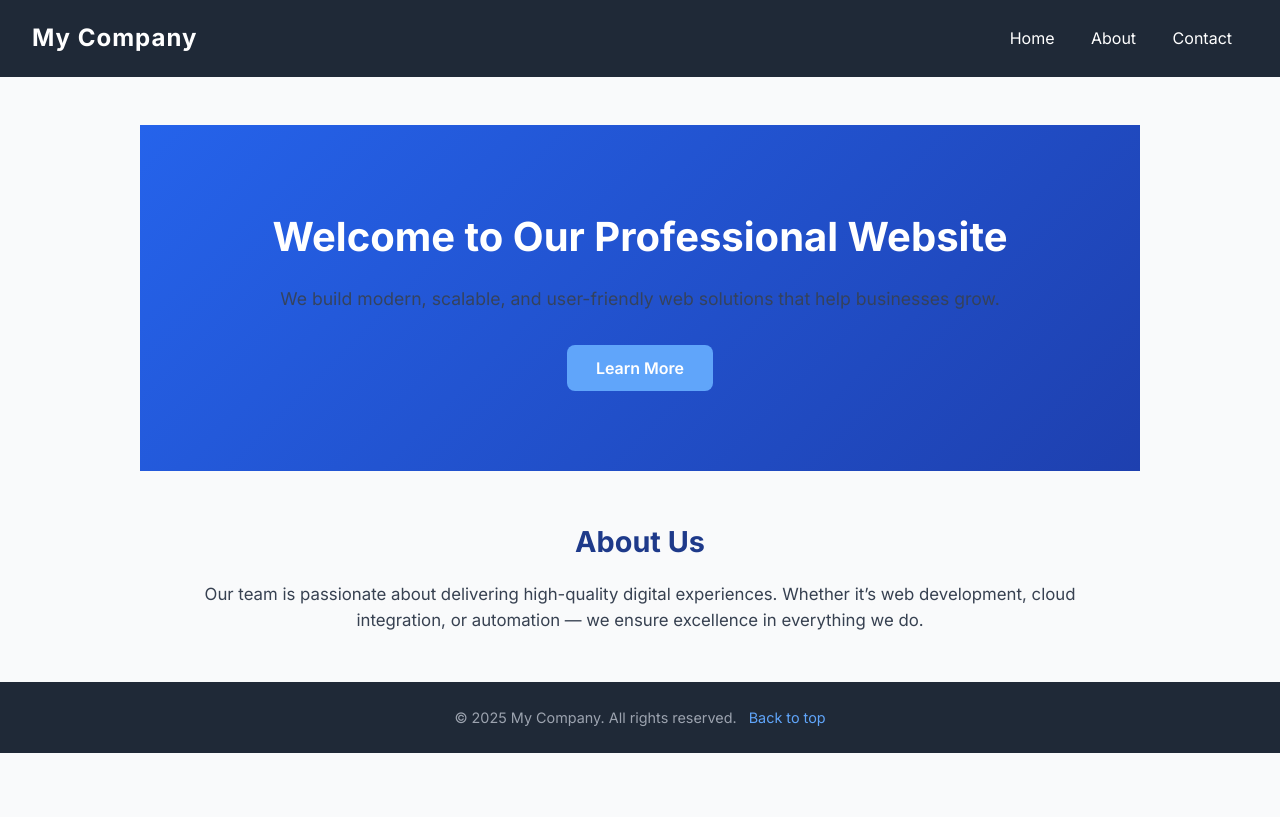
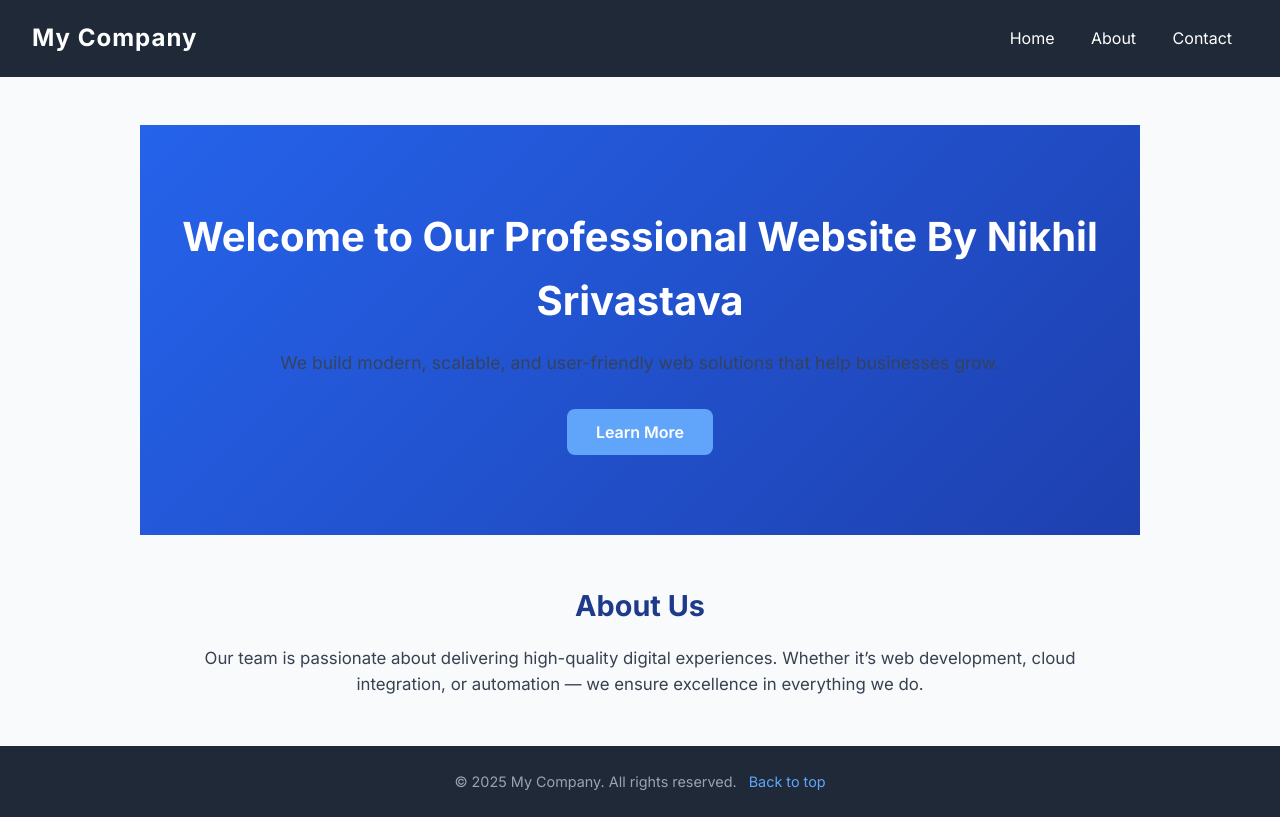
Before and after one commit to nikhil11developer/s3-pipeline-repo, a plain HTML site: page index.html in a window 1280 px wide. Drawn offline with Linux system fonts and the light colour scheme.

Commit message:
Update index.html

```diff
--- a/index.html
+++ b/index.html
@@ -139,7 +139,7 @@
   </header>
 
   <section class="hero" id="home">
-    <h2>Welcome to Our Professional Website</h2>
+    <h2>Welcome to Our Professional Website By Nikhil Srivastava</h2>
     <p>We build modern, scalable, and user-friendly web solutions that help businesses grow.</p>
     <button>Learn More</button>
   </section>
```
